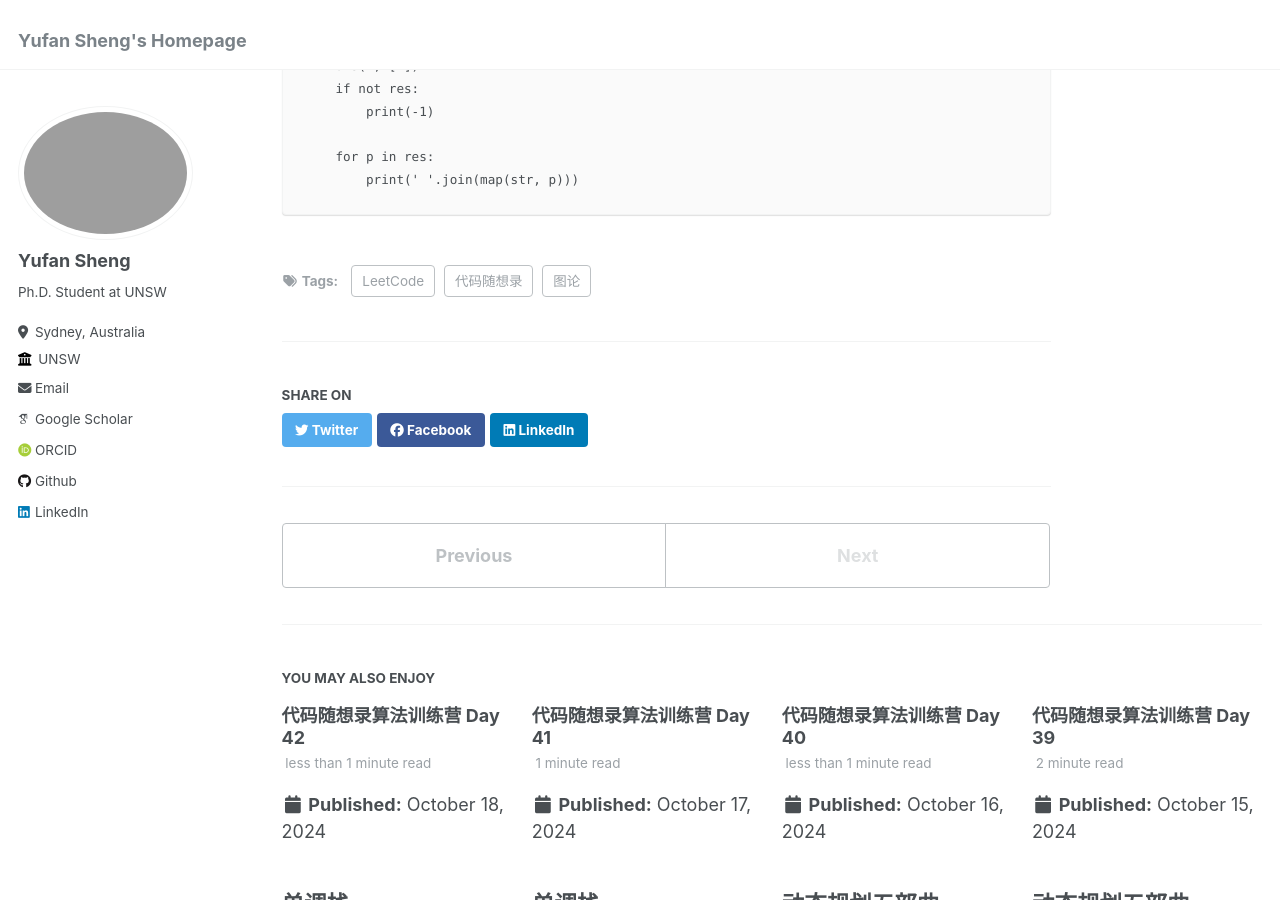
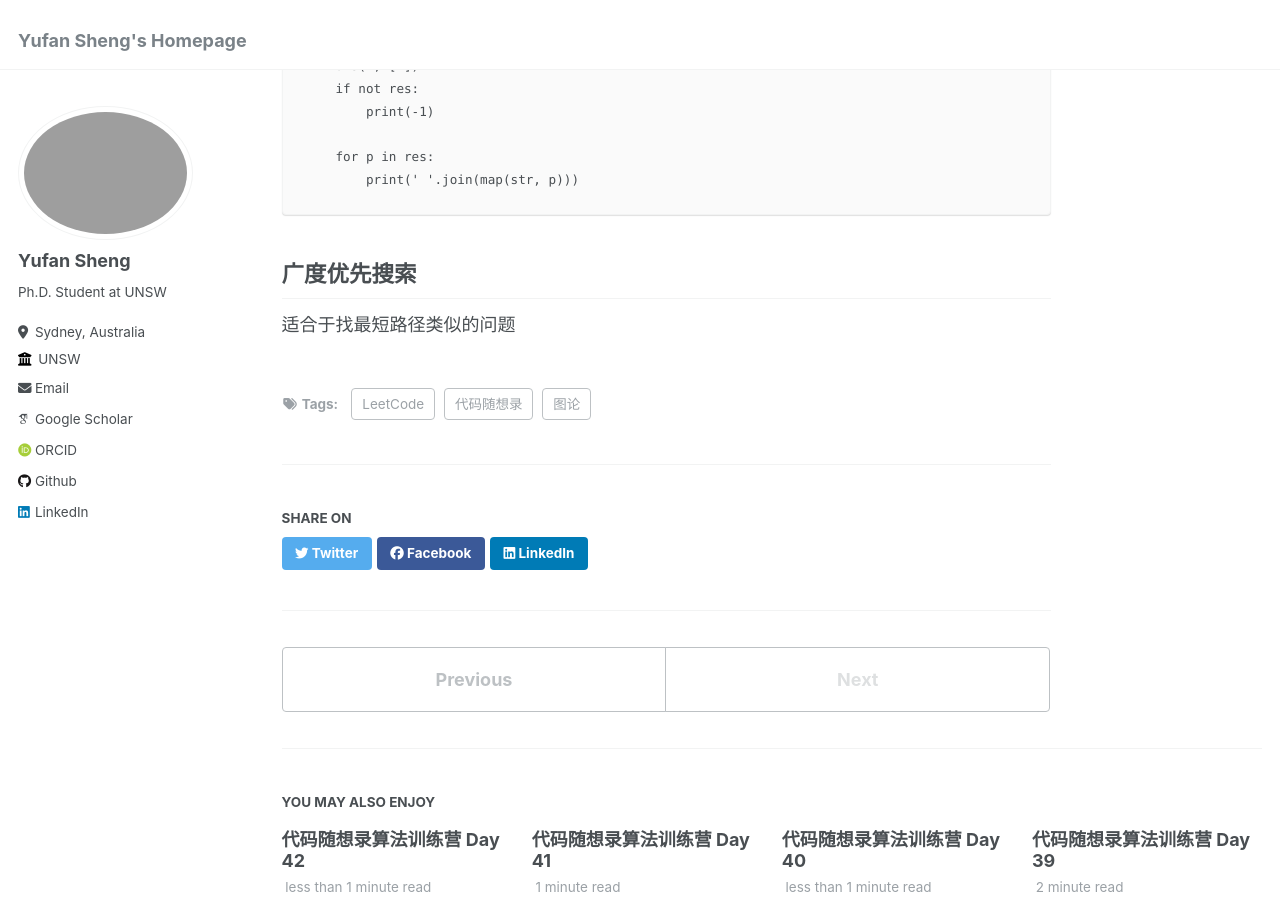
Before and after one commit to shengyufan/shengyufan.github.io, a Jekyll site: the page built from _posts/2024-10-19-blog.md, in a window 1280 px wide and 900 px high, scrolled down 1329 px. Built offline with Jekyll 4.4.1, drawn with Linux system fonts in a browser that asks for light colours; some web fonts are replaced.

Commit message:
Update 2024-10-19-blog.md

````diff
--- a/_posts/2024-10-19-blog.md
+++ b/_posts/2024-10-19-blog.md
@@ -59,3 +59,6 @@ if __name__ == '__main__':
     for p in res:
         print(' '.join(map(str, p)))
 ```
+
+## 广度优先搜索
+适合于找最短路径类似的问题
````
